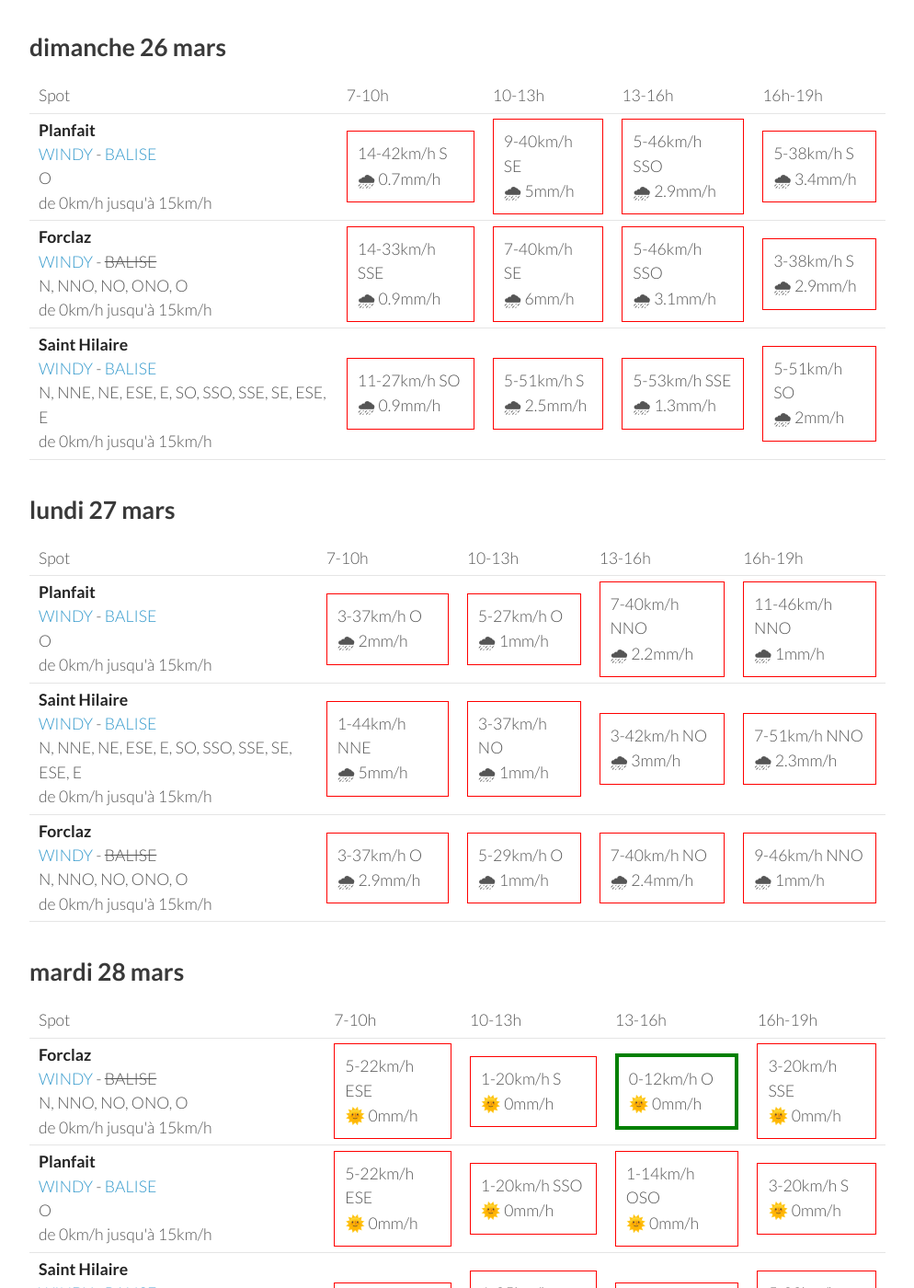
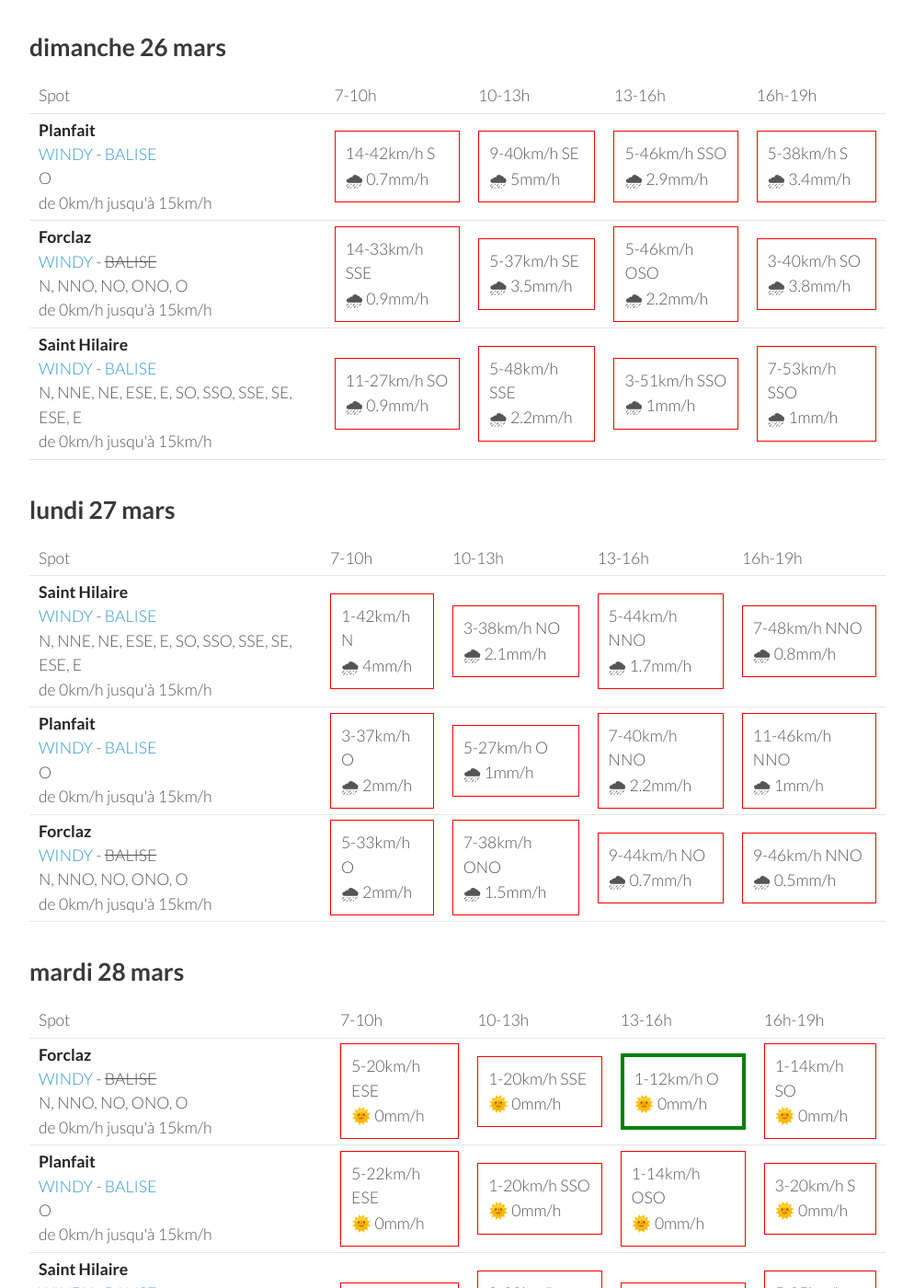
Before and after one commit to parapente-dans-le-nord/parapente-dans-le-nord.github.io, a Jekyll site: the page built from alpes_nord.markdown, in a window 1280 px wide and 1400 px high, scrolled down 1222 px. Shown: the whole window at 92% size, without its empty margins (26-1020 px from the left). Built offline with Jekyll 4.4.1, drawn with Linux system fonts in a browser that asks for light colours; some of the changed text lies outside the part shown.

Commit message:
update index.markdown

```diff
--- a/alpes_nord.markdown
+++ b/alpes_nord.markdown
@@ -124,9 +124,9 @@ page mise à jour le vendredi 24 mars 19:25
         <td><strong>Forclaz</strong><br><a href="https://windy.com/45.814/6.247?45.375,6.246,8,m:eVwaglz">WINDY</a> - <span class="no-balise"> BALISE </span><br> <span class="vent-favorable">N, NNO, NO, ONO, O</span><br><span class="force-vent">de 0km/h jusqu'à 15km/h</span> </td>
 
             <td><div class="not-flyable"><p>14-33km/h SSE</p><p>🌧 0.9mm/h</p></div></td>
-            <td><div class="not-flyable"><p>7-40km/h SE</p><p>🌧 6mm/h</p></div></td>
-            <td><div class="not-flyable"><p>5-46km/h SSO</p><p>🌧 3.1mm/h</p></div></td>
-            <td><div class="not-flyable"><p>3-38km/h S</p><p>🌧 2.9mm/h</p></div></td>
+            <td><div class="not-flyable"><p>5-37km/h SE</p><p>🌧 3.5mm/h</p></div></td>
+            <td><div class="not-flyable"><p>5-46km/h OSO</p><p>🌧 2.2mm/h</p></div></td>
+            <td><div class="not-flyable"><p>3-40km/h SO</p><p>🌧 3.8mm/h</p></div></td>
 
 
     </tr>
@@ -134,9 +134,9 @@ page mise à jour le vendredi 24 mars 19:25
         <td><strong>Saint Hilaire</strong><br><a href="https://windy.com/45.307/5.888?45.087,5.889,9,m:eUFagkX">WINDY</a> - <span class=""><a href="http://www.balisemeteo.com/balise.php?idBalise=61">BALISE</a> </span><br> <span class="vent-favorable">N, NNE, NE, ESE, E, SO, SSO, SSE, SE, ESE, E</span><br><span class="force-vent">de 0km/h jusqu'à 15km/h</span> </td>
 
             <td><div class="not-flyable"><p>11-27km/h SO</p><p>🌧 0.9mm/h</p></div></td>
-            <td><div class="not-flyable"><p>5-51km/h S</p><p>🌧 2.5mm/h</p></div></td>
-            <td><div class="not-flyable"><p>5-53km/h SSE</p><p>🌧 1.3mm/h</p></div></td>
-            <td><div class="not-flyable"><p>5-51km/h SO</p><p>🌧 2mm/h</p></div></td>
+            <td><div class="not-flyable"><p>5-48km/h SSE</p><p>🌧 2.2mm/h</p></div></td>
+            <td><div class="not-flyable"><p>3-51km/h SSO</p><p>🌧 1mm/h</p></div></td>
+            <td><div class="not-flyable"><p>7-53km/h SSO</p><p>🌧 1mm/h</p></div></td>
 
 
     </tr>
@@ -157,6 +157,16 @@ page mise à jour le vendredi 24 mars 19:25
       <td>16h-19h</td>
     </tr>
 <tr>
+        <td><strong>Saint Hilaire</strong><br><a href="https://windy.com/45.307/5.888?45.087,5.889,9,m:eUFagkX">WINDY</a> - <span class=""><a href="http://www.balisemeteo.com/balise.php?idBalise=61">BALISE</a> </span><br> <span class="vent-favorable">N, NNE, NE, ESE, E, SO, SSO, SSE, SE, ESE, E</span><br><span class="force-vent">de 0km/h jusqu'à 15km/h</span> </td>
+
+            <td><div class="not-flyable"><p>1-42km/h N</p><p>🌧 4mm/h</p></div></td>
+            <td><div class="not-flyable"><p>3-38km/h NO</p><p>🌧 2.1mm/h</p></div></td>
+            <td><div class="not-flyable"><p>5-44km/h NNO</p><p>🌧 1.7mm/h</p></div></td>
+            <td><div class="not-flyable"><p>7-48km/h NNO</p><p>🌧 0.8mm/h</p></div></td>
+
+
+    </tr>
+<tr>
         <td><strong>Planfait</strong><br><a href="https://windy.com/45.853/6.223?45.415,6.223,8">WINDY</a> - <span class=""><a href="https://www.openwindmap.org/PP496">BALISE</a> </span><br> <span class="vent-favorable">O</span><br><span class="force-vent">de 0km/h jusqu'à 15km/h</span> </td>
 
             <td><div class="not-flyable"><p>3-37km/h O</p><p>🌧 2mm/h</p></div></td>
@@ -167,22 +177,12 @@ page mise à jour le vendredi 24 mars 19:25
 
     </tr>
 <tr>
-        <td><strong>Saint Hilaire</strong><br><a href="https://windy.com/45.307/5.888?45.087,5.889,9,m:eUFagkX">WINDY</a> - <span class=""><a href="http://www.balisemeteo.com/balise.php?idBalise=61">BALISE</a> </span><br> <span class="vent-favorable">N, NNE, NE, ESE, E, SO, SSO, SSE, SE, ESE, E</span><br><span class="force-vent">de 0km/h jusqu'à 15km/h</span> </td>
-
-            <td><div class="not-flyable"><p>1-44km/h NNE</p><p>🌧 5mm/h</p></div></td>
-            <td><div class="not-flyable"><p>3-37km/h NO</p><p>🌧 1mm/h</p></div></td>
-            <td><div class="not-flyable"><p>3-42km/h NO</p><p>🌧 3mm/h</p></div></td>
-            <td><div class="not-flyable"><p>7-51km/h NNO</p><p>🌧 2.3mm/h</p></div></td>
-
-
-    </tr>
-<tr>
         <td><strong>Forclaz</strong><br><a href="https://windy.com/45.814/6.247?45.375,6.246,8,m:eVwaglz">WINDY</a> - <span class="no-balise"> BALISE </span><br> <span class="vent-favorable">N, NNO, NO, ONO, O</span><br><span class="force-vent">de 0km/h jusqu'à 15km/h</span> </td>
 
-            <td><div class="not-flyable"><p>3-37km/h O</p><p>🌧 2.9mm/h</p></div></td>
-            <td><div class="not-flyable"><p>5-29km/h O</p><p>🌧 1mm/h</p></div></td>
-            <td><div class="not-flyable"><p>7-40km/h NO</p><p>🌧 2.4mm/h</p></div></td>
-            <td><div class="not-flyable"><p>9-46km/h NNO</p><p>🌧 1mm/h</p></div></td>
+            <td><div class="not-flyable"><p>5-33km/h O</p><p>🌧 2mm/h</p></div></td>
+            <td><div class="not-flyable"><p>7-38km/h ONO</p><p>🌧 1.5mm/h</p></div></td>
+            <td><div class="not-flyable"><p>9-44km/h NO</p><p>🌧 0.7mm/h</p></div></td>
+            <td><div class="not-flyable"><p>9-46km/h NNO</p><p>🌧 0.5mm/h</p></div></td>
 
 
     </tr>
@@ -205,10 +205,10 @@ page mise à jour le vendredi 24 mars 19:25
 <tr>
         <td><strong>Forclaz</strong><br><a href="https://windy.com/45.814/6.247?45.375,6.246,8,m:eVwaglz">WINDY</a> - <span class="no-balise"> BALISE </span><br> <span class="vent-favorable">N, NNO, NO, ONO, O</span><br><span class="force-vent">de 0km/h jusqu'à 15km/h</span> </td>
 
-            <td><div class="not-flyable"><p>5-22km/h ESE</p><p>🌞 0mm/h</p></div></td>
-            <td><div class="not-flyable"><p>1-20km/h S</p><p>🌞 0mm/h</p></div></td>
-            <td><div class="flyable"><p>0-12km/h O</p><p>🌞 0mm/h</p></div></td>
-            <td><div class="not-flyable"><p>3-20km/h SSE</p><p>🌞 0mm/h</p></div></td>
+            <td><div class="not-flyable"><p>5-20km/h ESE</p><p>🌞 0mm/h</p></div></td>
+            <td><div class="not-flyable"><p>1-20km/h SSE</p><p>🌞 0mm/h</p></div></td>
+            <td><div class="flyable"><p>1-12km/h O</p><p>🌞 0mm/h</p></div></td>
+            <td><div class="not-flyable"><p>1-14km/h SO</p><p>🌞 0mm/h</p></div></td>
 
 
     </tr>
@@ -225,10 +225,10 @@ page mise à jour le vendredi 24 mars 19:25
 <tr>
         <td><strong>Saint Hilaire</strong><br><a href="https://windy.com/45.307/5.888?45.087,5.889,9,m:eUFagkX">WINDY</a> - <span class=""><a href="http://www.balisemeteo.com/balise.php?idBalise=61">BALISE</a> </span><br> <span class="vent-favorable">N, NNE, NE, ESE, E, SO, SSO, SSE, SE, ESE, E</span><br><span class="force-vent">de 0km/h jusqu'à 15km/h</span> </td>
 
-            <td><div class="not-flyable"><p>1-37km/h E</p><p>🌞 0mm/h</p></div></td>
-            <td><div class="not-flyable"><p>1-25km/h ONO</p><p>🌞 0mm/h</p></div></td>
-            <td><div class="not-flyable"><p>3-24km/h SSO</p><p>🌞 0mm/h</p></div></td>
-            <td><div class="not-flyable"><p>5-33km/h SSO</p><p>🌞 0mm/h</p></div></td>
+            <td><div class="not-flyable"><p>1-38km/h E</p><p>🌞 0mm/h</p></div></td>
+            <td><div class="not-flyable"><p>0-22km/h OSO</p><p>🌞 0mm/h</p></div></td>
+            <td><div class="not-flyable"><p>3-22km/h SO</p><p>🌞 0mm/h</p></div></td>
+            <td><div class="not-flyable"><p>5-25km/h SO</p><p>🌞 0mm/h</p></div></td>
 
 
     </tr>
@@ -261,20 +261,20 @@ page mise à jour le vendredi 24 mars 19:25
 <tr>
         <td><strong>Forclaz</strong><br><a href="https://windy.com/45.814/6.247?45.375,6.246,8,m:eVwaglz">WINDY</a> - <span class="no-balise"> BALISE </span><br> <span class="vent-favorable">N, NNO, NO, ONO, O</span><br><span class="force-vent">de 0km/h jusqu'à 15km/h</span> </td>
 
-            <td><div class="not-flyable"><p>5-22km/h ESE</p><p>🌞 0mm/h</p></div></td>
-            <td><div class="not-flyable"><p>3-22km/h SE</p><p>🌞 0mm/h</p></div></td>
-            <td><div class="not-flyable"><p>5-25km/h OSO</p><p>🌞 0mm/h</p></div></td>
-            <td><div class="not-flyable"><p>7-31km/h O</p><p>🌞 0mm/h</p></div></td>
+            <td><div class="not-flyable"><p>5-25km/h ESE</p><p>🌞 0mm/h</p></div></td>
+            <td><div class="not-flyable"><p>5-25km/h SE</p><p>🌞 0mm/h</p></div></td>
+            <td><div class="not-flyable"><p>3-24km/h SSO</p><p>🌞 0mm/h</p></div></td>
+            <td><div class="not-flyable"><p>7-33km/h O</p><p>🌞 0mm/h</p></div></td>
 
 
     </tr>
 <tr>
         <td><strong>Saint Hilaire</strong><br><a href="https://windy.com/45.307/5.888?45.087,5.889,9,m:eUFagkX">WINDY</a> - <span class=""><a href="http://www.balisemeteo.com/balise.php?idBalise=61">BALISE</a> </span><br> <span class="vent-favorable">N, NNE, NE, ESE, E, SO, SSO, SSE, SE, ESE, E</span><br><span class="force-vent">de 0km/h jusqu'à 15km/h</span> </td>
 
-            <td><div class="not-flyable"><p>3-35km/h SE</p><p>🌞 0mm/h</p></div></td>
-            <td><div class="not-flyable"><p>5-33km/h SSO</p><p>🌞 0mm/h</p></div></td>
-            <td><div class="not-flyable"><p>5-35km/h SO</p><p>🌞 0mm/h</p></div></td>
-            <td><div class="not-flyable"><p>5-35km/h OSO</p><p>🌞 0mm/h</p></div></td>
+            <td><div class="not-flyable"><p>3-24km/h SE</p><p>🌞 0mm/h</p></div></td>
+            <td><div class="not-flyable"><p>3-24km/h S</p><p>🌞 0mm/h</p></div></td>
+            <td><div class="not-flyable"><p>7-31km/h SO</p><p>🌞 0mm/h</p></div></td>
+            <td><div class="not-flyable"><p>5-31km/h O</p><p>🌞 0mm/h</p></div></td>
 
 
     </tr>
```
Also changed, not shown: other parts of alpes_nord.markdown (+1 -1 lines).
